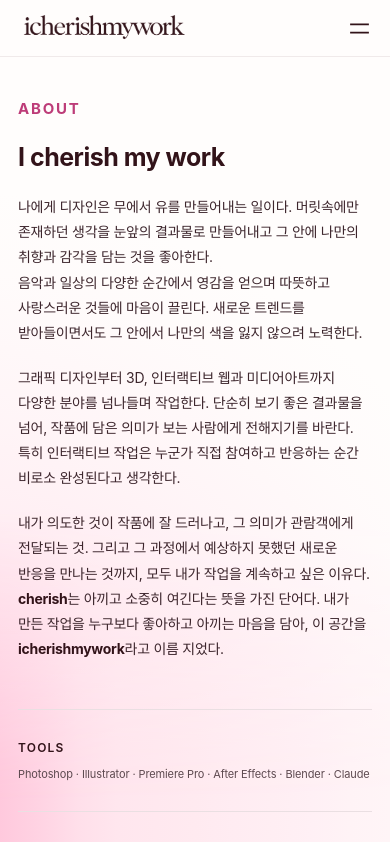
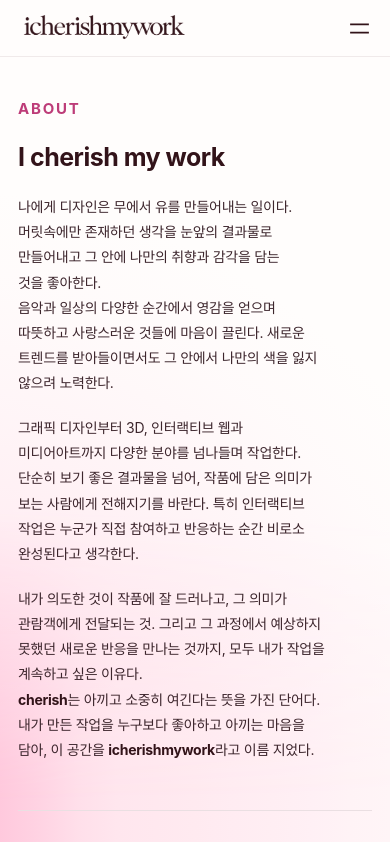
Before and after one commit to cherrymiri/icherishmywork, a React (Vite) app: page /about in a window 390 px wide. Shown: the top 842 px of the page. Built offline with nearby package versions, Linux system fonts and the light colour scheme; a web font is replaced by a local one.

Commit message:
ABOUT mobile: narrower text box, no forced break before 특히 on iOS
Co-Authored-By: Claude Opus 5.5 <noreply@anthropic.com>
Claude-Session: https://claude.ai/code/session_01LjVCjRoNRHvuo7CHgCXafM

```diff
--- a/src/pages/About.tsx
+++ b/src/pages/About.tsx
@@ -16,7 +16,7 @@ export default function About() {
             <div className="about-text">
               <p>나에게 디자인은 무에서 유를 만들어내는 일이다. 머릿속에만 존재하던 생각을 눈앞의 결과물로 만들어내고 그 안에 나만의 취향과 감각을 담는 것을 좋아한다.</p>
               <p>음악과 일상의 다양한 순간에서 영감을 얻으며 따뜻하고 사랑스러운 것들에 마음이 끌린다. 새로운 트렌드를 받아들이면서도 그 안에서 나만의 색을 잃지 않으려 노력한다.</p>
-              <p>그래픽 디자인부터 3D, 인터랙티브 웹과 미디어아트까지 다양한 분야를 넘나들며 작업한다. 단순히 보기 좋은 결과물을 넘어, 작품에 담은 의미가 보는 사람에게 전해지기를 바란다. <br className="pc-br" />특히 인터랙티브 작업은 누군가 직접 참여하고 반응하는 순간 비로소 완성된다고 생각한다.</p>
+              <p>그래픽 디자인부터 3D, 인터랙티브 웹과 미디어아트까지 다양한 분야를 넘나들며 작업한다. 단순히 보기 좋은 결과물을 넘어, 작품에 담은 의미가 보는 사람에게 전해지기를 바란다. <span className="pc-br"><br /></span>특히 인터랙티브 작업은 누군가 직접 참여하고 반응하는 순간 비로소 완성된다고 생각한다.</p>
               <p>내가 의도한 것이 작품에 잘 드러나고, 그 의미가 관람객에게 전달되는 것. 그리고 그 과정에서 예상하지 못했던 새로운 반응을 만나는 것까지, 모두 내가 작업을 계속하고 싶은 이유다.</p>
               <p><strong>cherish</strong>는 아끼고 소중히 여긴다는 뜻을 가진 단어다. 내가 만든 작업을 누구보다 좋아하고 아끼는 마음을 담아, 이 공간을 <strong>icherishmywork</strong>라고 이름 지었다.</p>
             </div>
--- a/src/styles/global.css
+++ b/src/styles/global.css
@@ -450,6 +450,7 @@ a.archive-item:hover { color: #dc467c; }
   .about-text p { font-size: 14px; line-height: 1.8; letter-spacing: -0.02em; }
   .about-text p:nth-child(3), .about-text p:nth-child(4) { margin-top: 1.4em; }
   .about-text .pc-br { display: none; }
+  .about-text { max-width: 88%; }
   .about-text p + p { margin-top: 0; }
   .about-tools { margin-top: 48px; padding-top: 28px; }
   .about-tools h2 { font-size: 12px; }
```
